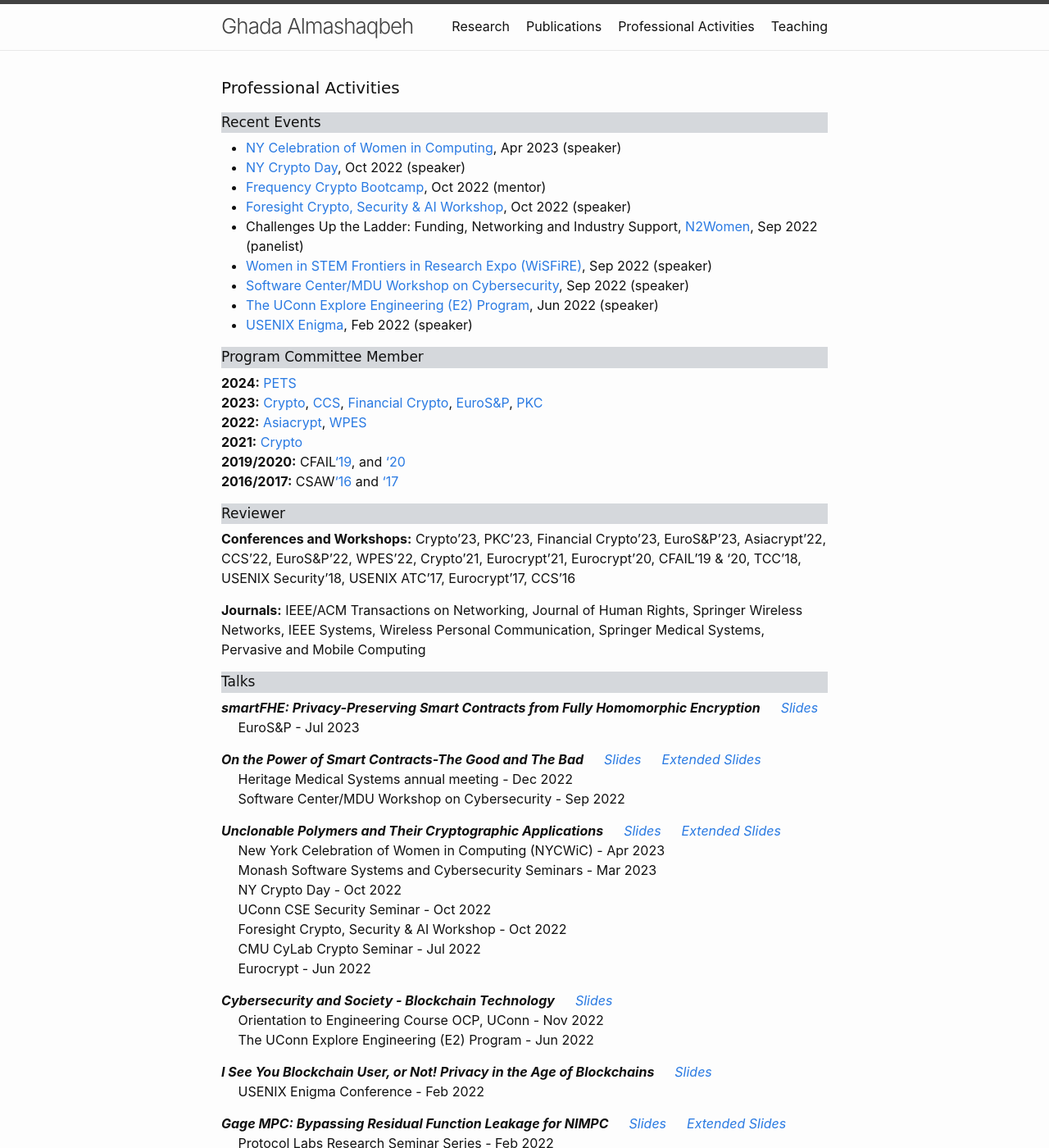
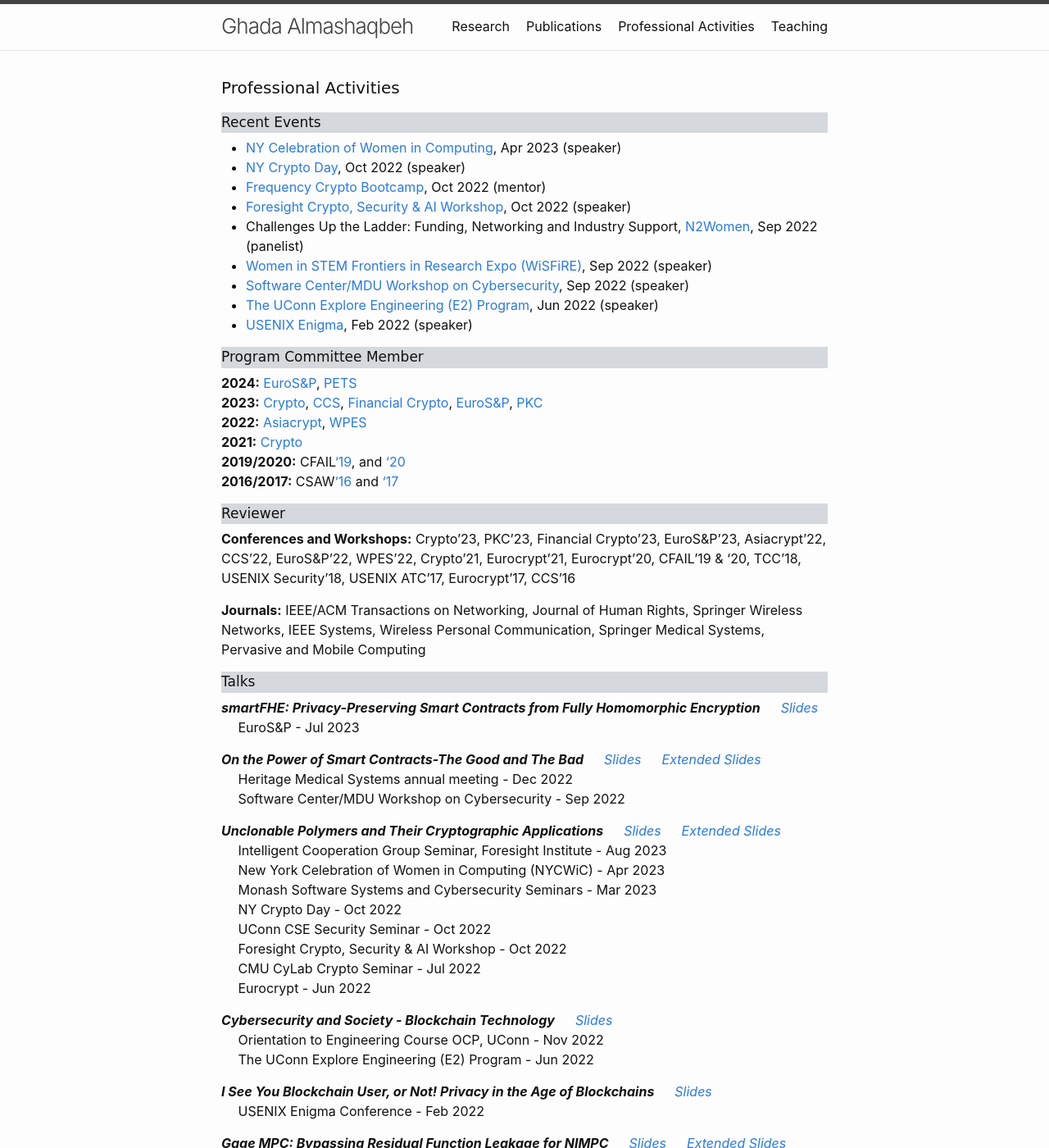
Before and after one commit to GhadaAlmashaqbeh/GhadaAlmashaqbeh.github.io, a Jekyll site: the page built from 03-talks.md, in a window 1280 px wide and 1400 px high. Shown: the whole window at 82% size. Built offline with Jekyll 4.4.1, drawn with Linux system fonts in a browser that asks for light colours.

Commit message:
edit talks

```diff
--- a/03-talks.md
+++ b/03-talks.md
@@ -21,7 +21,7 @@ permalink: /activities/
 
 <div style="font-family: 'Comic Sans MS'; font-size:17px; background-color:rgb(213, 216, 220);margin-bottom:6px;">Program Committee Member</div>
 
-**2024:** [PETS](https://petsymposium.org/cfp24.php) <br/>
+**2024:** [EuroS&P](https://eurosp2024.ieee-security.org/), [PETS](https://petsymposium.org/cfp24.php) <br/>
 **2023:** [Crypto](https://crypto.iacr.org/2023/), [CCS](https://www.sigsac.org/ccs/CCS2023/index.html), [Financial Crypto](https://fc23.ifca.ai/index.html), [EuroS&P](https://www.ieee-security.org/TC/EuroSP2023/), [PKC](https://pkc.iacr.org/2023/)  <br/>
 **2022:** [Asiacrypt](https://asiacrypt.iacr.org/2022/), [WPES](https://arc.encs.concordia.ca/wpes22/cfp.html) <br/>
 **2021:** [Crypto](https://crypto.iacr.org/2021/) <br/>
@@ -46,6 +46,7 @@ permalink: /activities/
 &emsp; Software Center/MDU Workshop on Cybersecurity - Sep 2022
 
 ***Unclonable Polymers and Their Cryptographic Applications*** &emsp; [_Slides_](../slides/eurocrypt22.pdf) &emsp; [_Extended Slides_](../slides/ediblecrypto-ext.pdf) <br/>
+&emsp; Intelligent Cooperation Group Seminar, Foresight Institute - Aug 2023 <br/>
 &emsp; New York Celebration of Women in Computing (NYCWiC) - Apr 2023 <br/>
 &emsp; Monash Software Systems and Cybersecurity Seminars - Mar 2023 <br/>
 &emsp; NY Crypto Day - Oct 2022 <br/>
```
